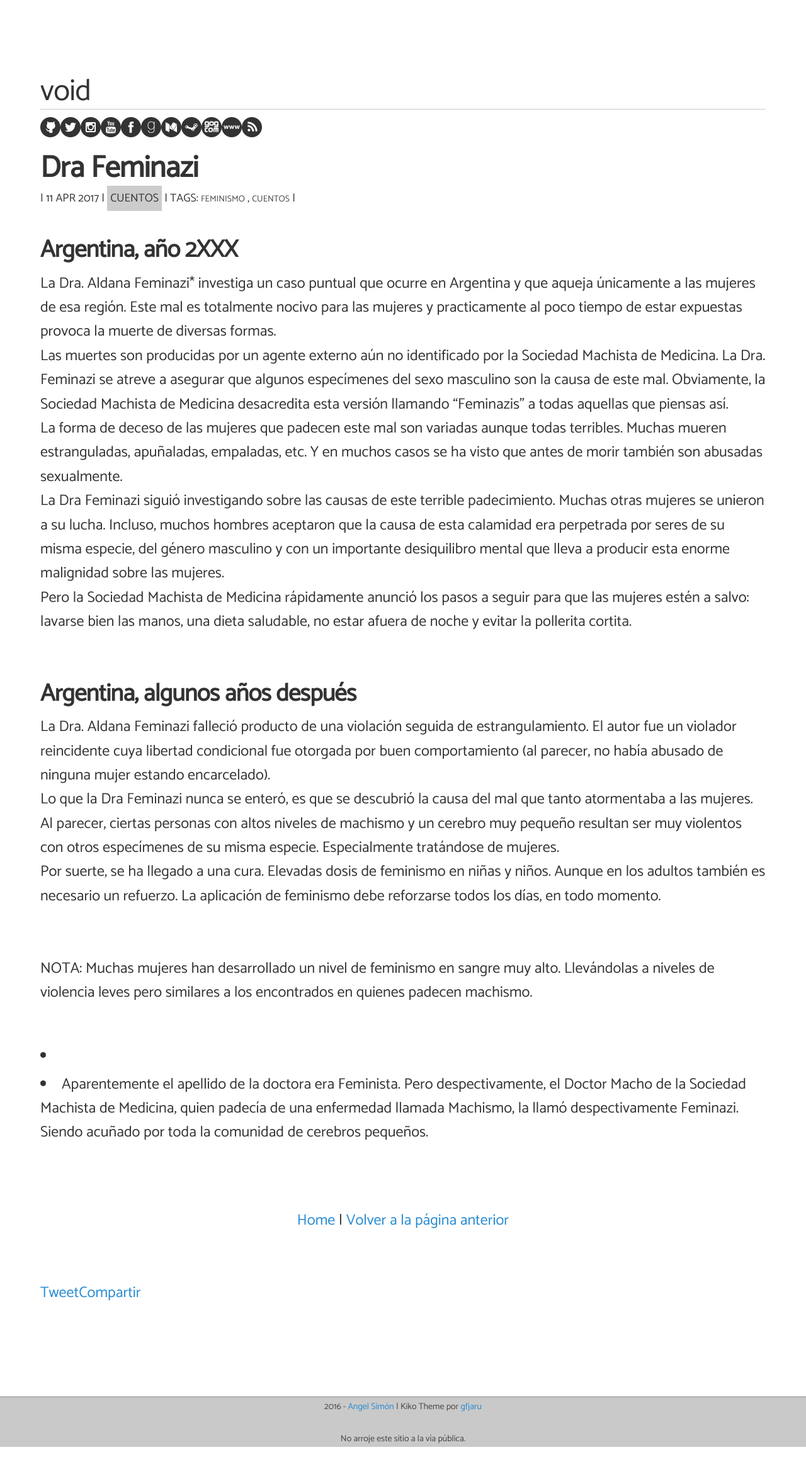
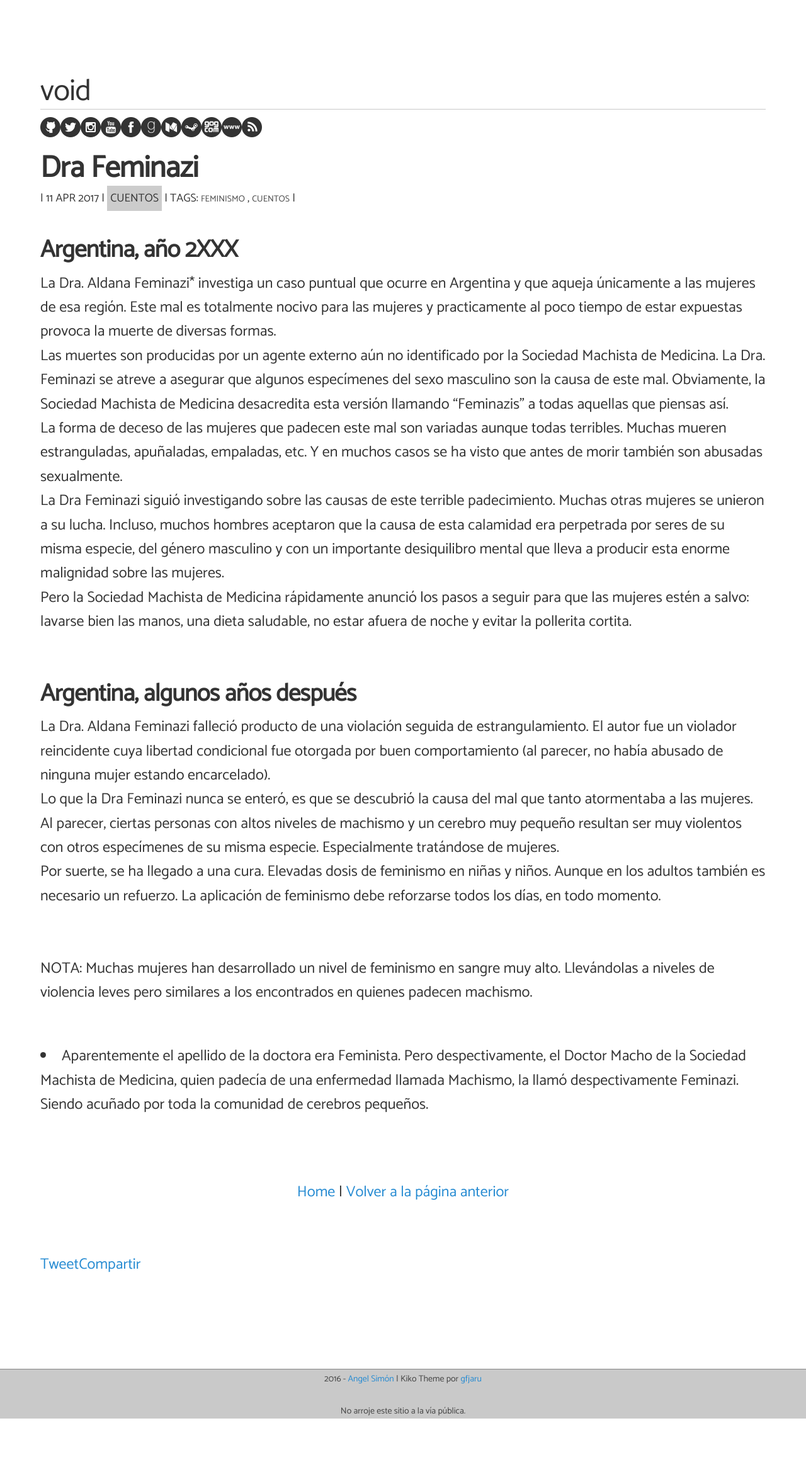
Before and after one commit to angelsimon/angelsimon.github.io, a Jekyll site: the page built from _posts/2017-04-11-dra-feminazi.md, in a window 1280 px wide. Shown: the whole page at 63% size. Built offline with Jekyll 4.4.1, drawn with Linux system fonts in a browser that asks for light colours; nearby versions of some CDN libraries; comment, search, counter and statistics services are not loaded; after the commit the page ends 2277 px from its top, so only the background shows below that.

```diff
--- a/_posts/2017-04-11-dra-feminazi.md
+++ b/_posts/2017-04-11-dra-feminazi.md
@@ -20,4 +20,4 @@ Por suerte, se ha llegado a una cura. Elevadas dosis de feminismo en niñas y ni
 <br><br>
 NOTA: Muchas mujeres han desarrollado un nivel de feminismo en sangre muy alto. Llevándolas a niveles de violencia leves pero similares a los encontrados en quienes padecen machismo.
 <br><br>
-* - Aparentemente el apellido de la doctora era Feminista. Pero despectivamente, el Doctor Macho de la Sociedad Machista de Medicina, quien padecía de una enfermedad llamada Machismo, la llamó despectivamente Feminazi. Siendo acuñado por toda la comunidad de cerebros pequeños.
+* Aparentemente el apellido de la doctora era Feminista. Pero despectivamente, el Doctor Macho de la Sociedad Machista de Medicina, quien padecía de una enfermedad llamada Machismo, la llamó despectivamente Feminazi. Siendo acuñado por toda la comunidad de cerebros pequeños.
```
